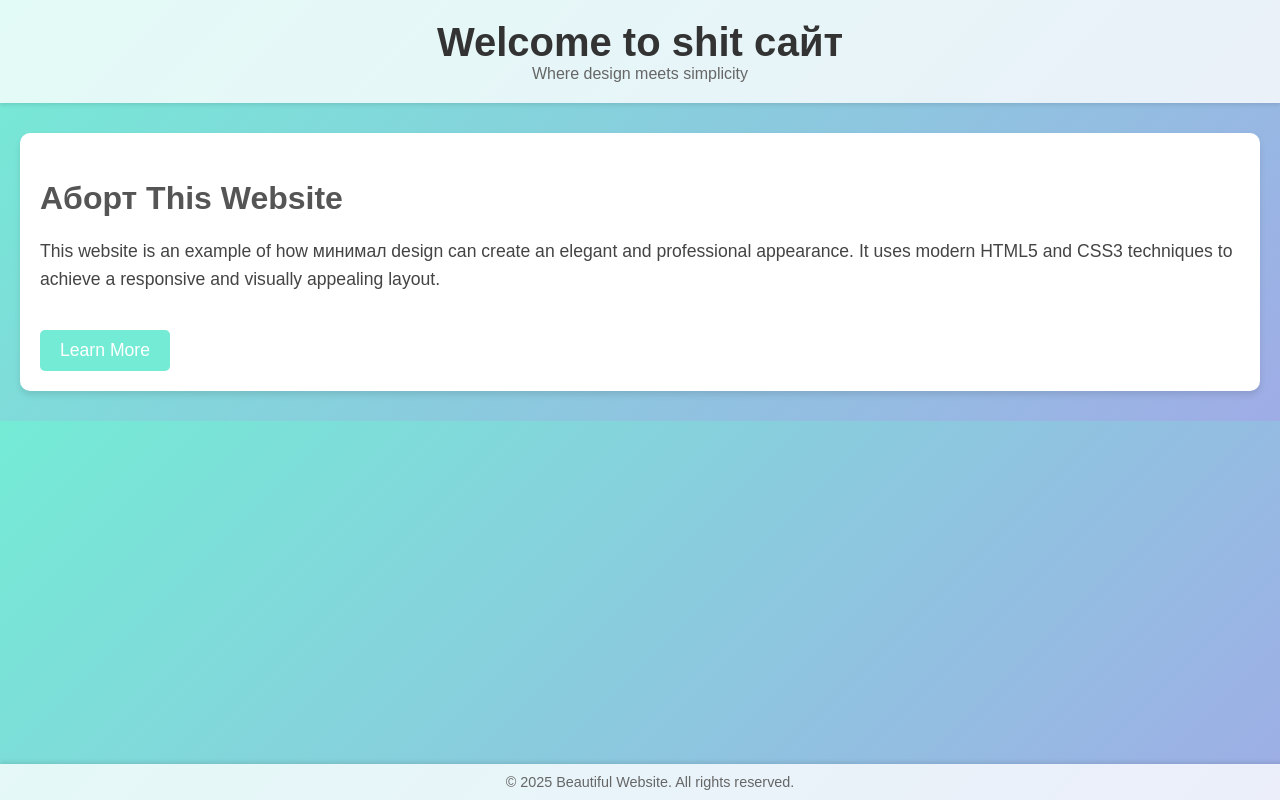
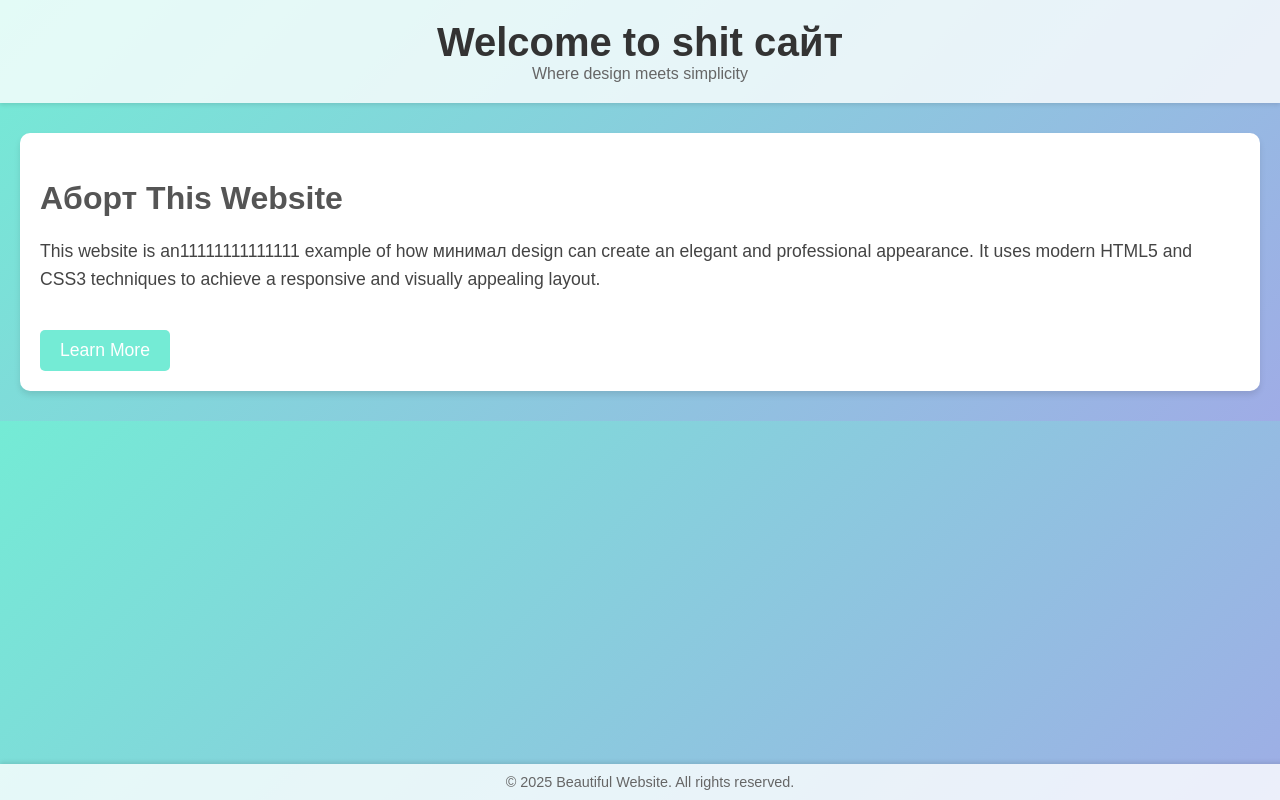
Before and after one commit to 1exanOK/WIP_site_nginx, a plain HTML site: page index.html in a window 1280 px wide. Drawn offline with Linux system fonts and the light colour scheme.

Commit message:
Update index.html

```diff
--- a/index.html
+++ b/index.html
@@ -98,7 +98,7 @@
     <div class="container">
         <h2>Aборт This Website</h2>
         <p>
-            This website is an example of how минимал design can create an elegant and professional appearance.
+            This website is an11111111111111 example of how минимал design can create an elegant and professional appearance.
             It uses modern HTML5 and CSS3 techniques to achieve a responsive and visually appealing layout.
         </p>
         <a href="#" class="button">Learn More</a>
```
